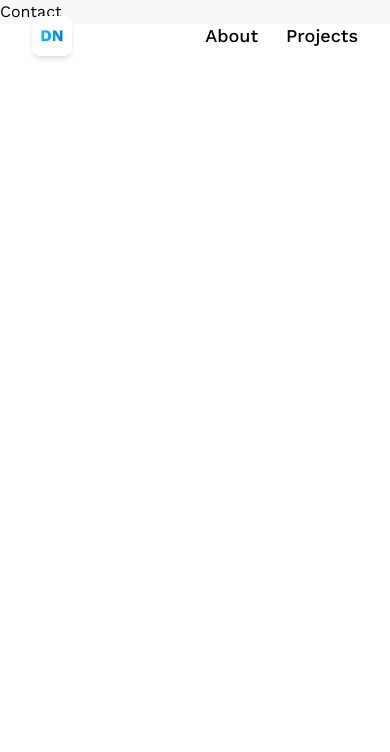
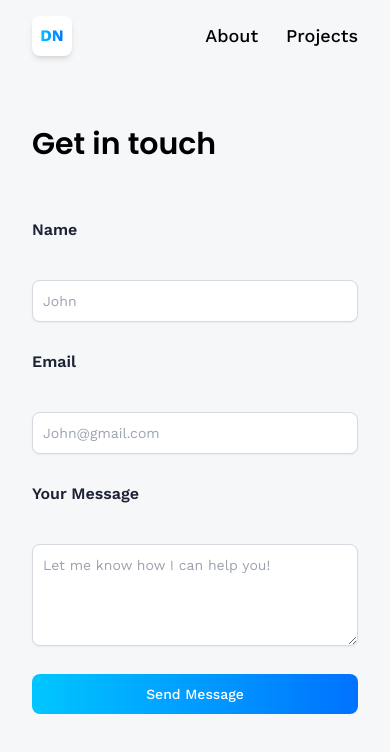
Before and after one commit to D-souz/portifolio, a React (Vite) app: page /contact in a window 390 px wide. Shown: the top 752 px of the page. Built offline with nearby package versions, Linux system fonts and the light colour scheme.

Commit message:
Added a contact form

```diff
--- /dev/null
+++ b/src/components/HomeInfo.jsx
@@ -0,0 +1,51 @@
+import React from 'react';
+import { Link } from 'react-router-dom';
+import { arrow } from "../assets/icons"
+
+const InfoBox = ({ text, link, btnText }) => (
+  <div className='info-box'>
+    <p className='font-medium sm:text-xl text-center'>{text}</p>
+    <Link to={link} className='neo-brutalism-white neo-btn'>
+      {btnText}
+      <img src={arrow} className=' w-4 h-4 object-contain'/>
+    </Link>
+  </div>
+);
+
+
+const renderContent = {
+  1: (
+    <h1 className='sm:text-xl sm:leading-snug text-center neo-brutalism-blue py-4 px-8 text-white mx-5'>
+      Hello, I am <span className='font-semibold'>Dsouza</span> 👋
+      <br/>
+      A software Engineer from Uganda
+    </h1>
+  ),
+  2: (
+    <InfoBox
+      text="Worked with various companies and picked up many skills along the way"
+      link="/about"
+      btnText="Learn more"
+    />
+  ),
+  3: (
+    <InfoBox
+      text="Led multiple projects to success over the years. Curious about the impact?"
+      link="/projects"
+      btnText="Visit my portfolio"
+    />
+  ),
+  4: (
+    <InfoBox
+      text="Need a project done or looking for a dev? I'm just a few keystrokes away"
+      link="/contact"
+      btnText="Let's talk"
+    />
+  )
+}
+
+const HomeInfo = ({ currentStage }) => {
+  return renderContent[currentStage] || null;
+}
+
+export default HomeInfo;
--- a/src/pages/Contact.jsx
+++ b/src/pages/Contact.jsx
@@ -1,8 +1,74 @@
-import React from 'react';
+import React, { useState } from 'react';
 
 const Contact = () => {
+  const [form, setForm] = useState({ name: "", email: "", message: "" });
+  const [isLoading, setIsLoading] = useState(false);
+
+  const handleChange = () => {
+
+  };
+  const handleFocus = () => {
+
+  }
+  const handleBlur = () => {
+
+  }
+
   return (
-    <div>Contact</div>
+    <section className='relative flex lg:flex-row flex-col max-container'>
+      <div className='flex-1 min-w-[50%] flex flex-col'>
+        <h1 className='head-text'>Get in touch</h1>
+
+        {/* The contact form */}
+        <form className='w-full flex flex-col gap-7 mt-14'>
+          <label className='text-black-500 font-semibold'>Name</label>
+          <input
+            type='text'
+            name='name'
+            className='input'
+            placeholder='John'
+            required
+            value={form.name}
+            onChange={handleChange}
+            onFocus={handleFocus}
+            onBlur={handleBlur}
+          />
+          <label className='text-black-500 font-semibold'>Email</label>
+          <input
+            type='email'
+            name='email'
+            className='input'
+            placeholder='John@gmail.com'
+            required
+            value={form.email}
+            onChange={handleChange}
+            onFocus={handleFocus}
+            onBlur={handleBlur}
+          />
+          <label className='text-black-500 font-semibold'>Your Message</label>
+          <textarea
+            name='message'
+            rows={4}
+            className='textarea'
+            placeholder='Let me know how I can help you!'
+            required
+            value={form.message}
+            onChange={handleChange}
+            onFocus={handleFocus}
+            onBlur={handleBlur}
+          />
+          <button
+            type='submit'
+            className='btn'
+            onFocus={handleFocus}
+            onBlur={handleBlur}
+            disabled={isLoading}
+          >
+            {isLoading ? 'Sending...' : 'Send Message'}
+          </button>
+        </form>
+      </div>
+    </section>
   )
 }
 
--- a/src/pages/Home.jsx
+++ b/src/pages/Home.jsx
@@ -6,6 +6,7 @@ import Island from '../models/Island';
 import Sky from '../models/Sky';
 import Bird from '../models/Bird';
 import Plane from '../models/Plane';
+import HomeInfo from '../components/HomeInfo';
 
 const Home = () => {
 
@@ -51,6 +52,9 @@ const Home = () => {
     <section className=
       {`w-full h-screen relative ${isRotating ? 'cursor-grabbing' : 'cursor-grab'}`}
     >
+      <div className='absolute top-28 left-0 z-10 right-0 flex items-center justify-center'>
+        {currentStage && <HomeInfo currentStage={currentStage} /> }
+      </div>
       <Canvas
         className='w-full h-screen bg-transparent'
         camera={{ near: 0.1, far: 1000 }}
```
